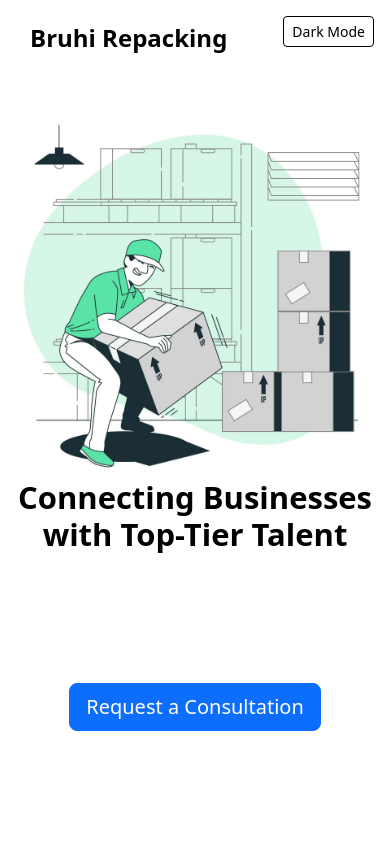
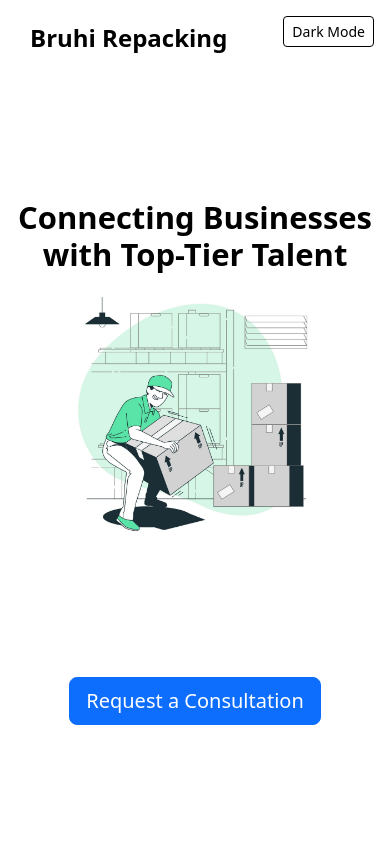
Before and after one commit to fahadrafique/bruhi, a plain HTML site: page index.html in a window 390 px wide. Shown: the top 844 px of the page. Drawn offline with nearby package versions, Linux system fonts and the light colour scheme.

Commit message:
Update index.html

```diff
--- a/index.html
+++ b/index.html
@@ -168,6 +168,9 @@ body.dark-theme .logo-overlay {
   color: #fff !important; /* white in dark mode */
   text-shadow: 1px 1px 4px rgba(0, 0, 0, 0.8);
 }
+.hero-content-adjust {
+  margin-top: 80px; /* Adjust as needed */
+}
 
   </style>
 
@@ -222,27 +225,31 @@ body.dark-theme .logo-overlay {
   <div class="container">
     <div class="row align-items-center text-white">
 
-      <!-- Text and animation combined for proper order on mobile -->
-      <div class="col-md-6 order-2 order-md-1 text-center text-md-start">
-        <h1 class="display-5 fw-bold hero-title">Connecting Businesses with Top-Tier Talent</h1>
+      <!-- LEFT SIDE (Text) -->
+      <div class="col-md-6 order-2 order-md-1 text-center text-md-start hero-content-adjust">
+<h1 class="display-5 fw-bold hero-title mb-3">Connecting Businesses with Top-Tier Talent</h1>
 
-        <p class="lead">Streamlining your hiring process and delivering exceptional workforce solutions.</p>
+<!-- Mobile Image, closer to content -->
+<div class="d-block d-md-none mb-3">
+  <img src="https://raw.githubusercontent.com/fahadrafique/bruhi/refs/heads/main/repacking.jpg" alt="Workforce Animation" class="img-fluid" style="max-height: 250px;">
+</div>
 
+<p class="lead mb-3">Streamlining your hiring process and delivering exceptional workforce solutions.</p>
 
 
         <a href="#" class="btn btn-primary btn-lg mt-3" data-bs-toggle="modal" data-bs-target="#consultationModal">Request a Consultation</a>
-
       </div>
 
-      <!-- Animation for desktop (side-by-side)
+      <!-- RIGHT SIDE (Image for Desktop) -->
       <div class="col-md-6 order-1 order-md-2 d-none d-md-block text-center">
-        <img src="https://raw.githubusercontent.com/fahadrafique/bruhi/refs/heads/main/connecting.gif" alt="Workforce Animation" class="img-fluid" style="max-height: 400px;">
-      </div>-->
-      <div class="col-md-6 order-1 order-md-2 text-center">
         <img src="https://raw.githubusercontent.com/fahadrafique/bruhi/refs/heads/main/repacking.jpg" alt="Workforce Animation" class="img-fluid" style="max-height: 400px;">
       </div>
+
     </div>
   </div>
+</section>
+
+
 
 
 </section>
```
